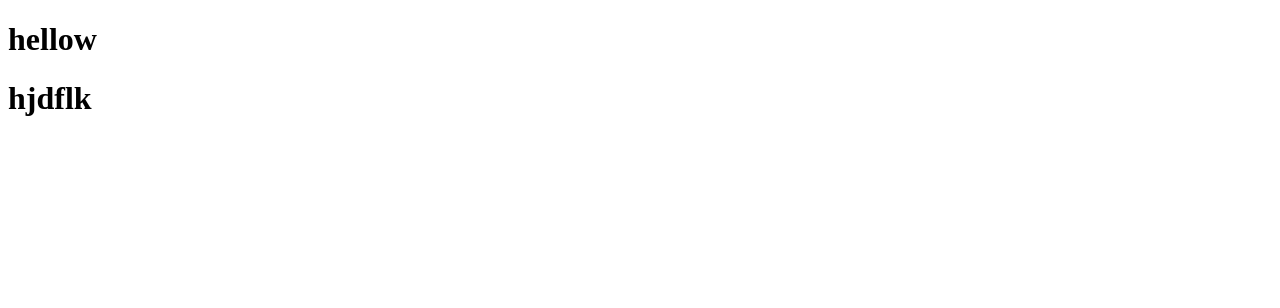
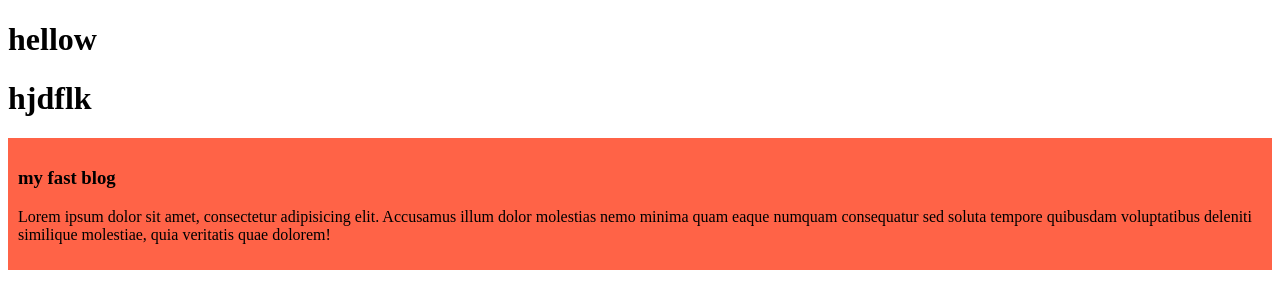
Before and after one commit to sihab176/my-fast-github-repo, a plain HTML site: page index.html in a window 1280 px wide. Drawn offline with Linux system fonts and the light colour scheme.

Commit message:
added the blog

```diff
--- a/index.html
+++ b/index.html
@@ -4,9 +4,14 @@
     <meta charset="UTF-8">
     <meta name="viewport" content="width=device-width, initial-scale=1.0">
     <title>my fast ever github repo</title>
+    <link rel="stylesheet" href="styles/blog.css">
 </head>
 <body>
     <h1>hellow</h1>
     <h1>hjdflk</h1>
+    <div>
+        <h3>my fast blog</h3>
+        <p>Lorem ipsum dolor sit amet, consectetur adipisicing elit. Accusamus illum dolor molestias nemo minima quam eaque numquam consequatur sed soluta tempore quibusdam voluptatibus deleniti similique molestiae, quia veritatis quae dolorem!</p>
+    </div>
 </body>
 </html>
--- /dev/null
+++ b/styles/blog.css
@@ -0,0 +1,4 @@
+div{
+    background-color: tomato;
+    padding: 10px;
+}
```
